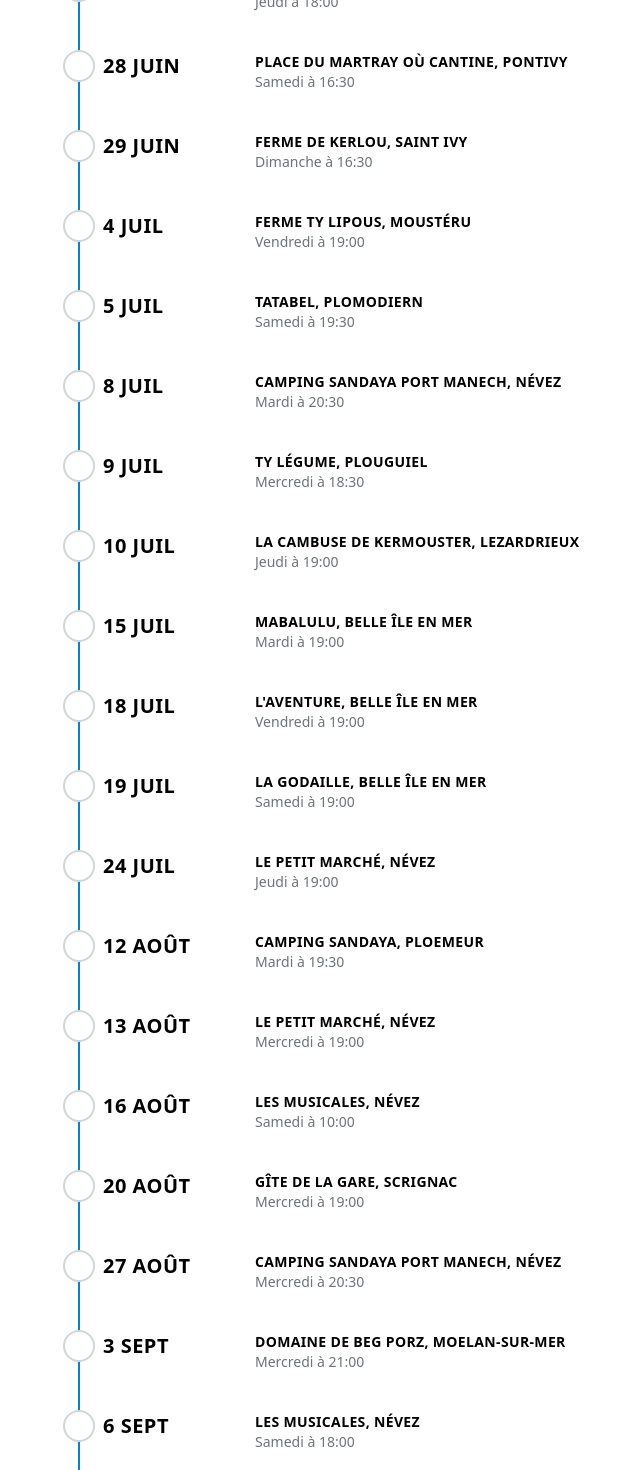
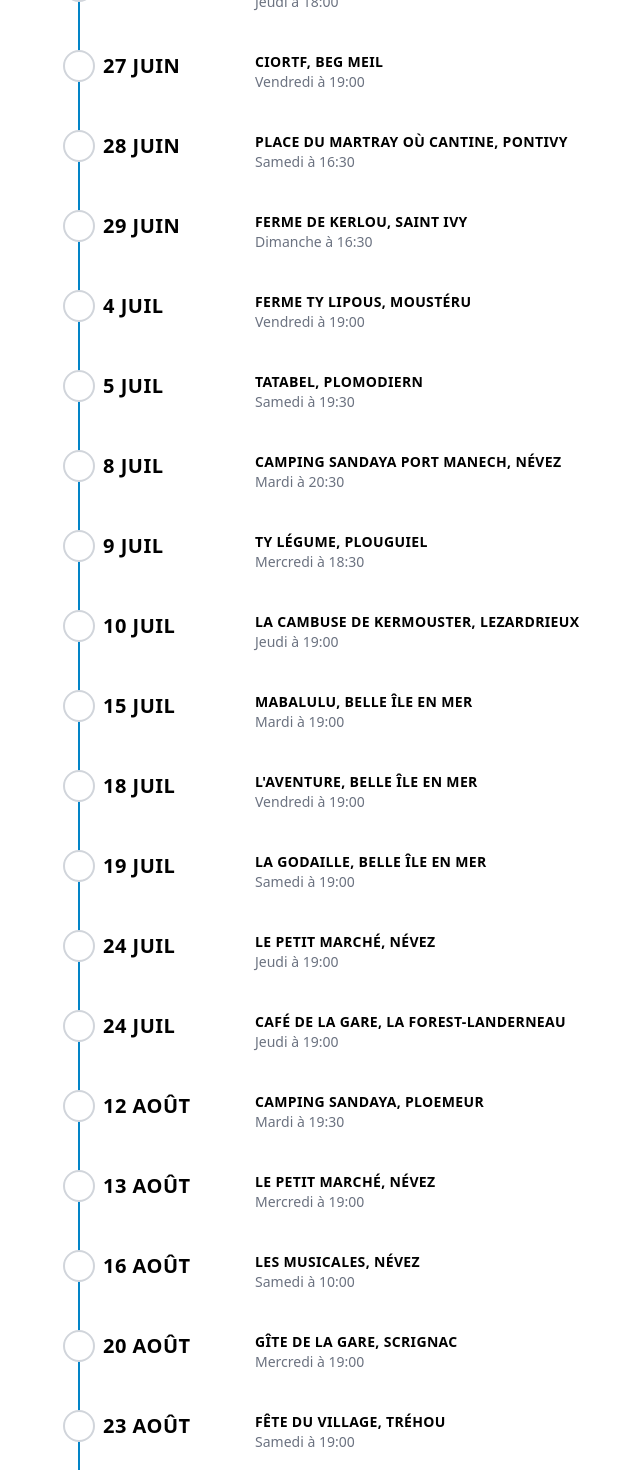
Before and after one commit to AlexandreKempf/en-tete-a-texte, a SvelteKit app: page /concerts in a window 1280 px wide. Shown: the part 900-2370 px from the top of the page, without its empty margins (577-1217 px from the left). Built offline with nearby package versions, Linux system fonts and the light colour scheme.

Commit message:
Update concerts.js

```diff
--- a/src/routes/concerts.js
+++ b/src/routes/concerts.js
@@ -457,6 +457,10 @@ export const concerts = [
         place: 'Guingette Cap\'taine mousse, Locunolé'
     },
     {
+        date: new Date(2025, 5, 27, 19, 0),
+        place: 'CIORTF, Beg Meil'
+    },
+    {
         date: new Date(2025, 5, 28, 16, 30),
         place: 'Place du Martray où Cantine, Pontivy'
     },
@@ -503,6 +507,10 @@ export const concerts = [
         date: new Date(2025, 6, 24, 19),
         place: 'Le Petit Marché, Névez'
     },
+     {
+        date: new Date(2025, 6, 24, 19),
+        place: 'Café de la gare, La Forest-Landerneau'
+    },
     {
         date: new Date(2025, 7, 12, 19, 30),
         place: 'Camping Sandaya, Ploemeur'
@@ -518,6 +526,10 @@ export const concerts = [
     {
         date: new Date(2025, 7, 20, 19),
         place: 'Gîte de la Gare, Scrignac'
+    },
+    {
+        date: new Date(2025, 7, 23, 19),
+        place: 'Fête du village, Tréhou'
     },
     {
         date: new Date(2025, 7, 27, 20,30),
```
